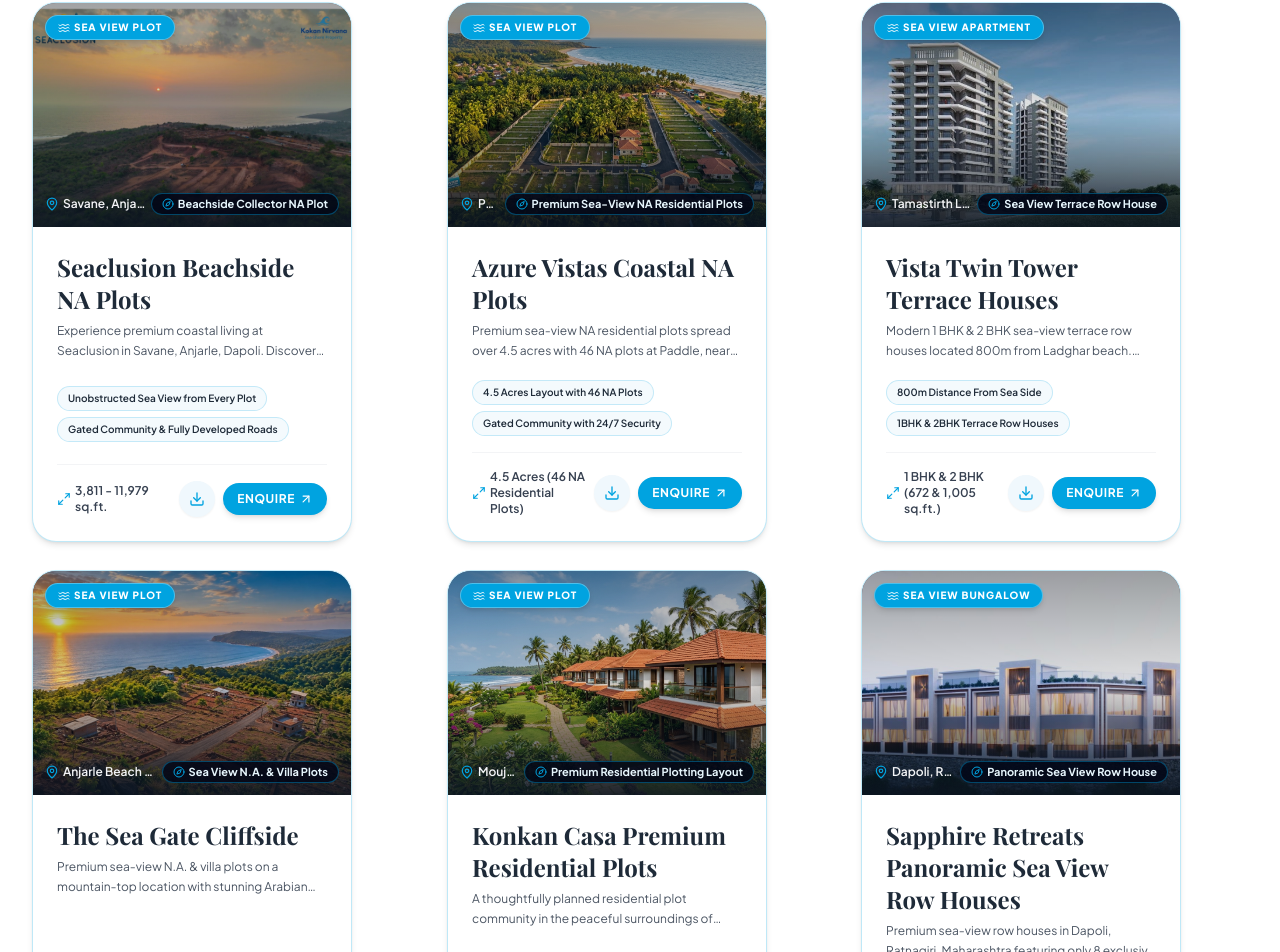
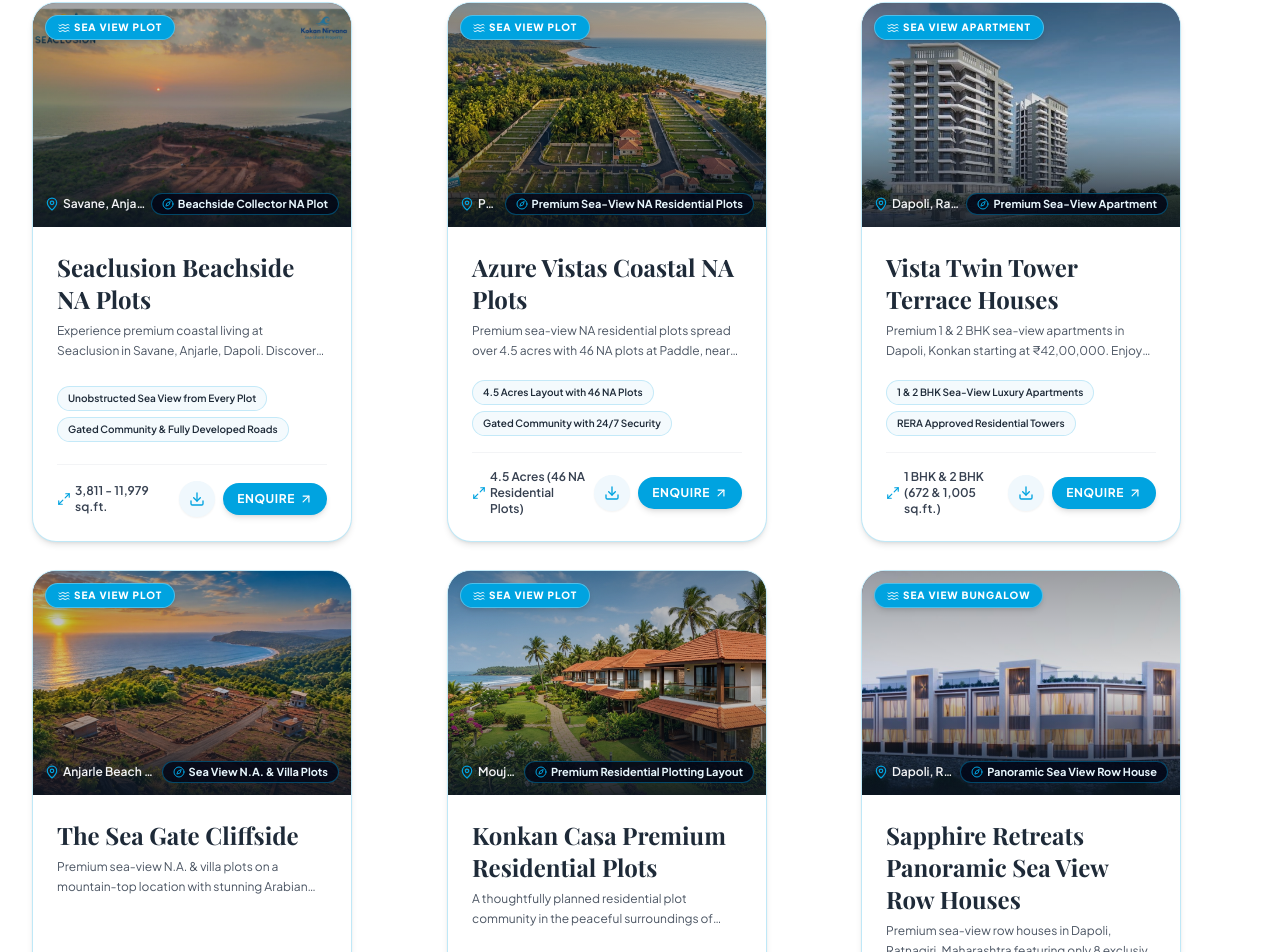
Before and after one commit to neuronexuspvtltd/kokan-nirvana-, a React (Vite) app: page / in a window 1280 px wide. Shown: the part 2975-3927 px from the top of the page. Built offline with nearby package versions, Linux system fonts and the light colour scheme; no server answers; a web font is replaced by a local one.

Commit message:
Update Vista Twin Tower Terrace Houses card details, pricing (Starting at 42,00,000), RERA approval, pool, clubhouse, restaurant while keeping exact name

```diff
--- a/src/data/websiteData.js
+++ b/src/data/websiteData.js
@@ -152,11 +152,11 @@ export const PROPERTIES_DATA = [
   {
     id: "vista-twin-tower",
     title: "Vista Twin Tower Terrace Houses",
-    location: "Tamastirth Ladghar Dapoli",
-    type: "Sea View Terrace Row House",
+    location: "Dapoli, Ratnagiri, Maharashtra",
+    type: "Premium Sea-View Apartment",
     category: "Sea View Apartment",
     plotArea: "1 BHK & 2 BHK (672 & 1,005 sq.ft.)",
-    startingPrice: "On Request",
+    startingPrice: "Starting at ₹42,00,000",
     image: "/properties/vista_twin_tower/twintower.jpg",
     gallery: [
       "/properties/vista_twin_tower/twintower.jpg",
@@ -165,8 +165,15 @@ export const PROPERTIES_DATA = [
       "/properties/vista_twin_tower/actual2.jpg",
       "/properties/vista_twin_tower/info.jpg",
     ],
-    features: ["800m Distance From Sea Side", "1BHK & 2BHK Terrace Row Houses", "RCC Frame & AAC Block Structure", "Granite Kitchen Platform", "Powder Coated Windows", "100% Clear Title"],
-    description: "Modern 1 BHK & 2 BHK sea-view terrace row houses located 800m from Ladghar beach. Built with RCC frame structure, vitrified 2'x2' tile flooring, granite kitchen counters, and private sea-view balconies.",
+    features: [
+      "1 & 2 BHK Sea-View Luxury Apartments",
+      "RERA Approved Residential Towers",
+      "Swimming Pool & Modern Clubhouse",
+      "In-House Restaurant & Dining Facilities",
+      "Uninterrupted Ocean & Sunset Balconies",
+      "24/7 Gated Security & Modern Utilities",
+    ],
+    description: "Premium 1 & 2 BHK sea-view apartments in Dapoli, Konkan starting at ₹42,00,000. Enjoy RERA-approved residential towers with modern amenities including a swimming pool, clubhouse, in-house restaurant, peaceful coastal surroundings, and a beautiful beachside lifestyle.",
   },
   {
     id: "sea-gate",
```
Also changed, not shown: 2 other files (tests, documents, lock files or other folders).
